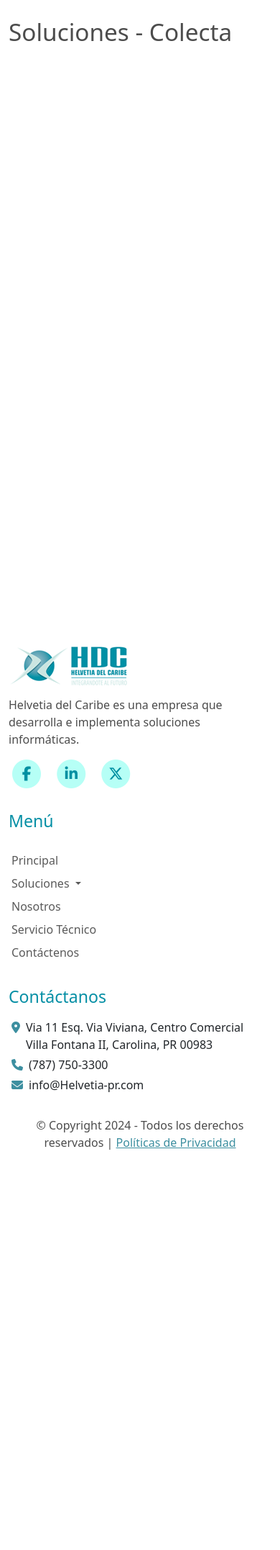
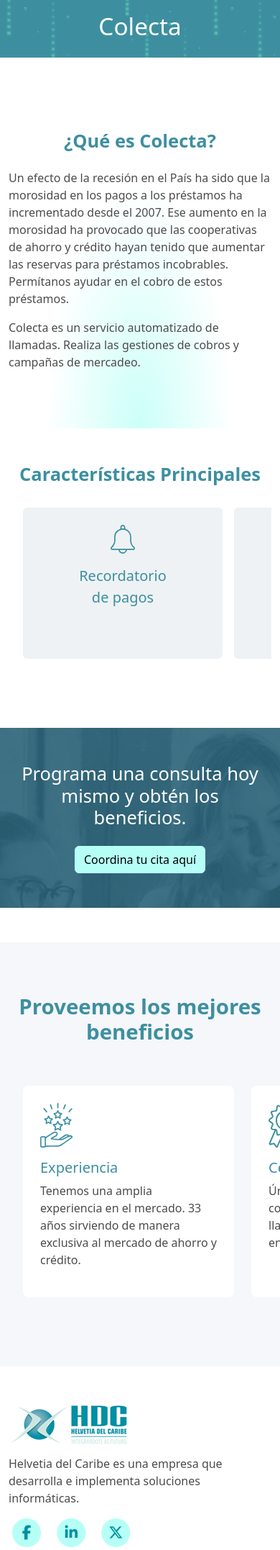
Before and after one commit to mioagency/helvetia, a PHP site: page /soluciones-colecta.php in a window 390 px wide. Shown: the part 94-2247 px from the top of the page at 72% size. Before the commit the page ends 1691 px from the top, so only its background shows below. Run offline with PHP 8.4, Linux system fonts and the light colour scheme; some libraries are stand-ins or nearby versions.

Commit message:
- Se trabajó página de colecta. - Se cargaron imágenes de iconos y optimizaron otras a webp.

```diff
--- a/scss/custom.scss
+++ b/scss/custom.scss
@@ -8,6 +8,7 @@ $primary: #3D8FA0;
 $secondary: #058FA5;
 $tertiary: #105A73;
 $info: #B6FFF6;
+$light-gray-3: #EEF2F4;
 
 
 //Font sizes
@@ -60,7 +61,7 @@ body{ color: #4C4C4C; }
   background: rgb(182,255,246);
   background: radial-gradient(ellipse at 50% 100%, rgba(182,255,246,.7) 0%, rgba(255,255,255,1) 47%);
 }
-.bg-light-primary{background-color:#EEF2F4}
+.bg-light-primary{background-color: $light-gray-3;}
 
 // Carousel
 .carousel-inner {
@@ -242,7 +243,7 @@ body{ color: #4C4C4C; }
 // Global RADAR
 .custom-card {
   .card {
-    background:#EEF2F4;
+    background:$light-gray-3;
     border:solid 1px #BDCCD4;
     box-shadow: 0px 0px 20px #00000010;
   }
@@ -290,8 +291,25 @@ body{ color: #4C4C4C; }
 
 // Sentinel
 .sentinel-row-bg {
-  background: url("../images/hel-sentinel-bg.jpg") no-repeat center center / cover;
+  background: url("../images/hel-sentinel-bg.webp") no-repeat center center / cover;
 }
+
+
+// Colecta
+.custom-card--colecta {
+  .card {
+    background:$light-gray-3;
+    box-shadow: none;
+    min-width:calc(33% - 16px) ;
+  }
+}
+@media (max-width: 575px) {
+  .br-0 {
+    border-radius: 0 !important;
+  }
+}
+
+
 
 //======================= Funciones ===========================
 
--- a/soluciones-colecta.php
+++ b/soluciones-colecta.php
@@ -9,11 +9,85 @@ function customPageHeader(){?>
 
 include_once('templates/header.php'); ?>
 
-<div class="container vh-100">
-  <div class="row py-4">
-    <h1>Soluciones - Colecta</h>
+
+<div class="container-fluid">
+  <div class="row header-bg-img py-xl-5 py-3">
+    <h1 class="text-center text-white">Colecta</h1>
   </div>
 </div>
+
+<section class="container-lg mw-1120">
+  <div class="row pt-100 pb-64 d-flex mio-bg-gradient">
+    <div class="col-sm-4">
+      <h2 class="fs-3 fw-bold text-primary text-center text-sm-start pb-3">¿Qué es Colecta?</h2>
+    </div>
+    <div class="col-sm-8">
+      <p>Un efecto de la recesión en el País ha sido que la morosidad en los pagos a los préstamos ha incrementado desde el 2007. Ese aumento en la morosidad ha provocado que las cooperativas de ahorro y crédito hayan tenido que aumentar las reservas para préstamos incobrables. Permítanos ayudar en el cobro de estos préstamos.
+      </p>
+      <p>Colecta es un servicio automatizado de llamadas. Realiza las gestiones de cobros y campañas de mercadeo.
+      </p>
+    </div>
+  </div>
+</section>
+
+<section class="container-lg py-5">
+  <div class="row text-center mx-auto mw-930 pb-4">
+    <h2 class="fs-3 fw-bold text-primary">Características Principales</h2>
+  </div>
+
+  <div id="mobile-side-scroll" class="col d-flex flex-wrap custom-card--colecta">
+    <div class="card text-center mt-md-3">
+      <div class="p-4">
+        <img src="images/col-recordatorio-icn.svg" alt="" class="img-responsive">
+        <p class="my-3 light-gray-2 fs-6 text-primary fw-medium">Recordatorio <br/>de pagos</p>
+      </div>
+    </div>
+    <div class="card text-center mt-md-3">
+      <div class="p-4">
+          <img src="images/col-renovacion-icn.svg" alt="" class="img-responsive">
+          <p class="my-3 light-gray-2 fs-6 text-primary fw-medium">Renovación <br/>de préstamos</p>
+      </div>
+    </div>
+    <div class="card text-center mt-md-3">
+      <div class="p-4">
+          <img src="images/col-tarjetas-icn.svg" alt="" class="img-responsive">
+          <p class="my-3 light-gray-2 fs-6 text-primary fw-medium">Campañas de tarjetas <br/>de crédito</p>
+      </div>
+    </div>
+    <div class="card text-center mt-md-3">
+      <div class="p-4">
+          <img src="images/col-llamadas-icn.svg" alt="" class="img-responsive">
+          <p class="my-3 light-gray-2 fs-6 text-primary fw-medium">Llamadas de bienvenida <br/>a los socios</p>
+      </div>
+    </div>
+    <div class="card text-center mt-md-3">
+      <div class="p-4">
+          <img src="images/col-asambleas-icn.svg" alt="" class="img-responsive">
+          <p class="my-3 light-gray-2 fs-6 text-primary fw-medium">Convocatoria a <br/>asambleas</p>
+      </div>
+    </div>
+    <div class="card text-center mt-md-3">
+      <div class="p-4">
+          <img src="images/col-prestamos-icn.svg" alt="" class="img-responsive">
+          <p class="my-3 light-gray-2 fs-6 text-primary fw-medium">Llamadas diarias a todos los <br/>préstamos morosos</p>
+      </div>
+    </div>
+  </div>
+</section>
+<section class="container py-5 sentinel-row-bg mw-1120 rounded-2 my-5 br-0">
+  <div class="row text-sm-start text-center mx-auto">
+    <div class="col d-flex justify-content-between flex-column flex-sm-row align-items-center px-sm-5">
+      <h2 class="fs-3 text-white mb-4">Programa una consulta hoy mismo y obtén los beneficios.</h2>
+      <a href="contactenos.php">
+        <button class="btn btn-info mx-auto text-tertiary fw-light text-nowrap">Coordina tu cita aquí</button>
+      </a>
+    </div>
+  </div>
+</section>
+
+
+<!-- Template Beneficios -->
+<?php include_once ('templates/beneficios.php'); ?>
 
 <?php
 include_once('templates/footer.php');
--- a/soluciones-sentinel.php
+++ b/soluciones-sentinel.php
@@ -18,7 +18,7 @@ include_once('templates/header.php'); ?>
 <section class="container-lg mw-1120">
   <div class="row pt-100 pb-64 d-flex mio-bg-gradient">
     <div class="col-sm-4">
-      <H2 class="fs-3 fw-bold text-primary">¿Qué es Sentinel</H2>
+      <H2 class="fs-3 fw-bold text-primary">¿Qué es Sentinel?</H2>
     </div>
     <div class="col-sm-8">
       <p>Sentinel es el producto de excelencia para comenzar esta fase de manejo de contenido electrónico, conocido por sus siglas en inglés, ECM (Electronic Content Management). Como parte de la solución se incluye un módulo de COLD para la importación de reportes diarios y mensuales. Adicional se incluye “Teller Scanning”, en adelante TELLER SCANNING. Integrado con la aplicación de ALAS y APERTURA, es la base para el expediente electrónico del socio.
```
Also changed, not shown: css/custom.css, images/col-asambleas-icn.svg (added), images/col-llamadas-icn.svg (added), images/col-prestamos-icn.svg (added), images/col-recordatorio-icn.svg (added), images/col-renovacion-icn.svg (added), images/col-tarjetas-icn.svg (added), images/hel-sentinel-bg.jpg, images/hel-sentinel-bg.webp (added), images/helv-gr-card-bg.jpg, images/helv-gr-card-bg.webp, 4 other files.
